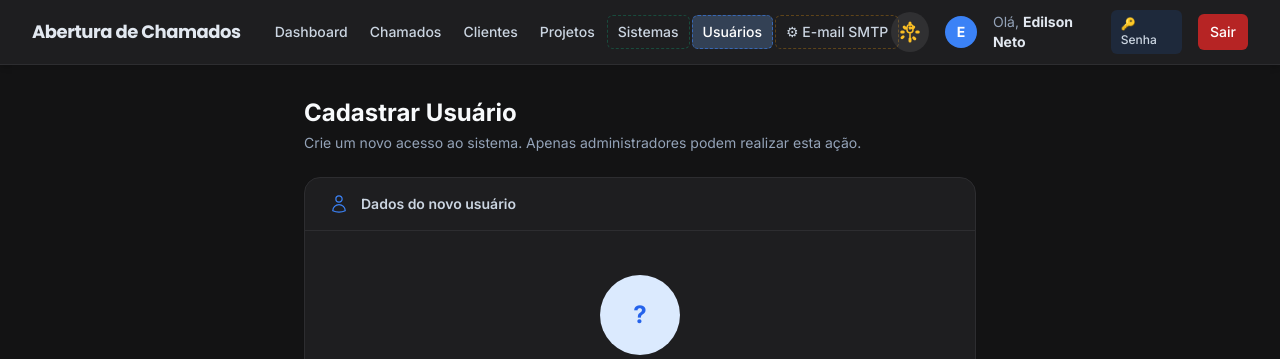
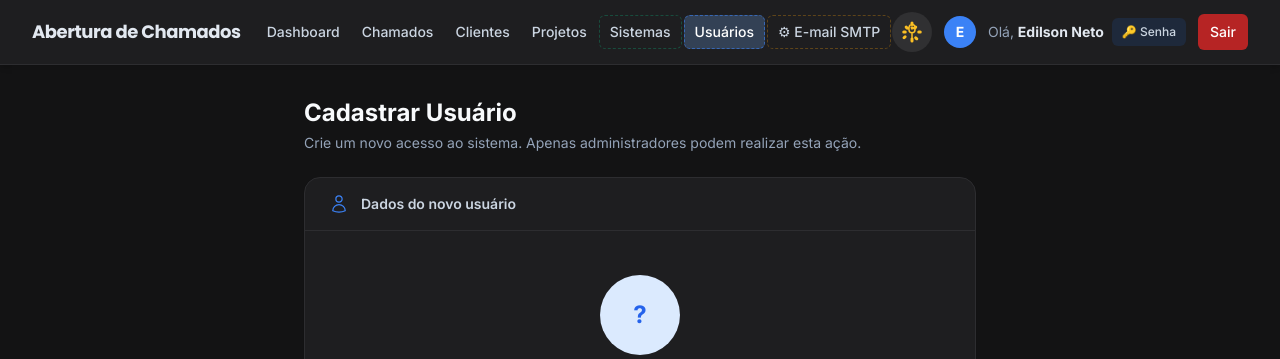
Before and after one commit to Eddy8080/Digiana-Chamados, a Django app: page /cadastro/ in a window 1280 px wide. Shown: the top 359 px of the page. Run offline with Django 3.2, Linux system fonts and the light colour scheme; a user stored in the database is signed in; data comes from the database, SQL or seed files in the repository; some libraries are stand-ins or nearby versions.

Commit message:
fix: navbar — impede espremimento do toggle dark/light com itens de nav enfileirados
- flex-shrink-0 na div direita: toggle, avatar e botões nunca são espremidos
- min-w-0 na div esquerda: cede espaço sem quebrar layout
- ml-6 → ml-4 no nav: 8px a mais para os itens de navegação
- space-x-4 → space-x-3 nos controles direitos: espaçamento ligeiramente mais compacto
- "Olá, Nome": hidden sm → hidden xl para liberar ~120px nas telas intermediárias

Co-Authored-By: Claude Sonnet 4.6 <noreply@anthropic.com>

```diff
--- a/templates/base.html
+++ b/templates/base.html
@@ -298,13 +298,13 @@
     <header class="bg-slate-900 text-white shadow-md">
         <div class="max-w-7xl mx-auto px-4 sm:px-6 lg:px-8">
             <div class="flex items-center justify-between h-16">
-                <div class="flex items-center">
+                <div class="flex items-center min-w-0">
                     <a href="{% url 'dashboard' %}" class="flex items-center shrink-0">
                         <span class="text-lg font-bold header-logo-text tracking-tight">Abertura de Chamados</span>
                     </a>
                     {% if user.is_authenticated %}
                     {% with url_name=request.resolver_match.url_name %}
-                    <nav class="hidden md:flex items-center space-x-0.5 ml-6">
+                    <nav class="hidden md:flex items-center space-x-0.5 ml-4">
                         <a href="{% url 'dashboard' %}"
                            class="px-2.5 py-1.5 rounded-md text-sm font-medium transition whitespace-nowrap
                                   {% if url_name == 'dashboard' %}bg-slate-700 text-white{% else %}text-slate-300 hover:text-white hover:bg-slate-800{% endif %}">Dashboard</a>
@@ -340,7 +340,7 @@
                     {% endwith %}
                     {% endif %}
                 </div>
-                <div class="flex items-center space-x-4">
+                <div class="flex items-center space-x-3 flex-shrink-0 ml-2">
                     {% if user.is_authenticated %}
                     <!-- Hambúrguer — navegação mobile (oculto em md+) -->
                     <button id="btn-hamburger" type="button" title="Menu"
@@ -385,7 +385,7 @@
                         <input type="file" id="nav-foto-input" accept="image/*" class="sr-only">
 
                         <div class="flex items-center space-x-2">
-                            <span class="hidden sm:inline text-sm text-slate-400">Olá, <strong class="text-slate-200">{{ user.get_full_name|default:user.username }}</strong></span>
+                            <span class="hidden xl:inline text-sm text-slate-400">Olá, <strong class="text-slate-200">{{ user.get_full_name|default:user.username }}</strong></span>
                             <a href="{% url 'alterar_senha' %}" class="px-2.5 py-1.5 rounded-md text-xs font-medium bg-slate-800 hover:bg-slate-700 text-slate-300 transition" title="Alterar Senha">🔑 Senha</a>
                         </div>
                         <a href="{% url 'logout' %}" class="px-3 py-2 rounded-md text-sm font-medium bg-red-600/80 hover:bg-red-600 text-white transition">Sair</a>
```
